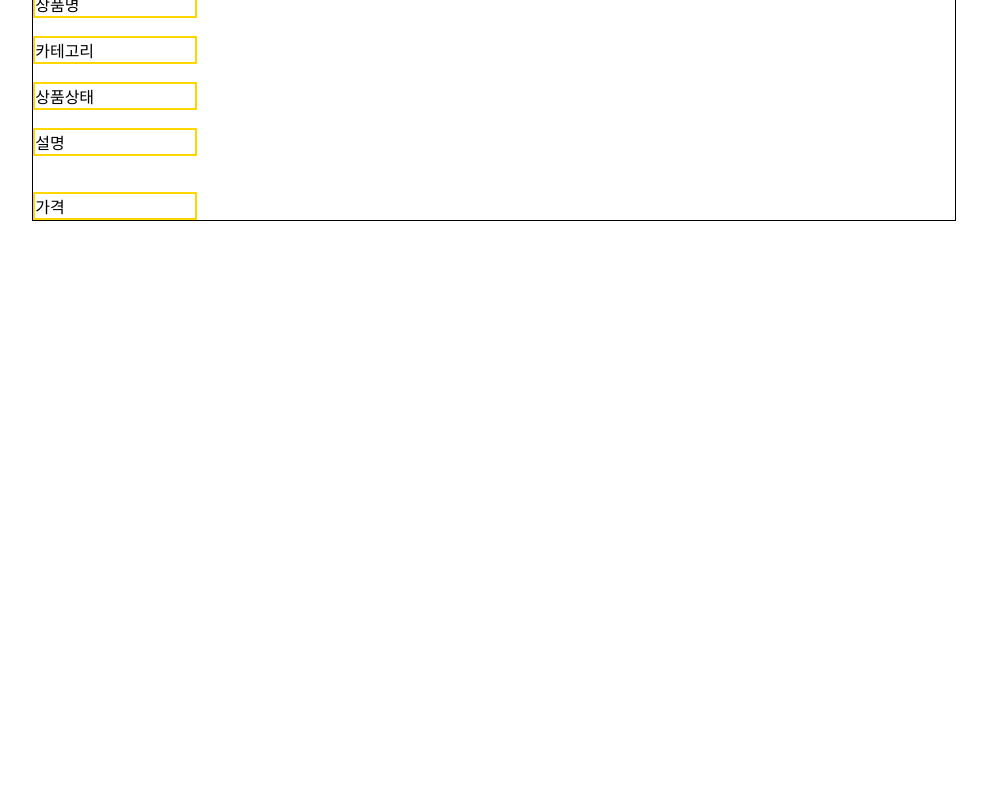
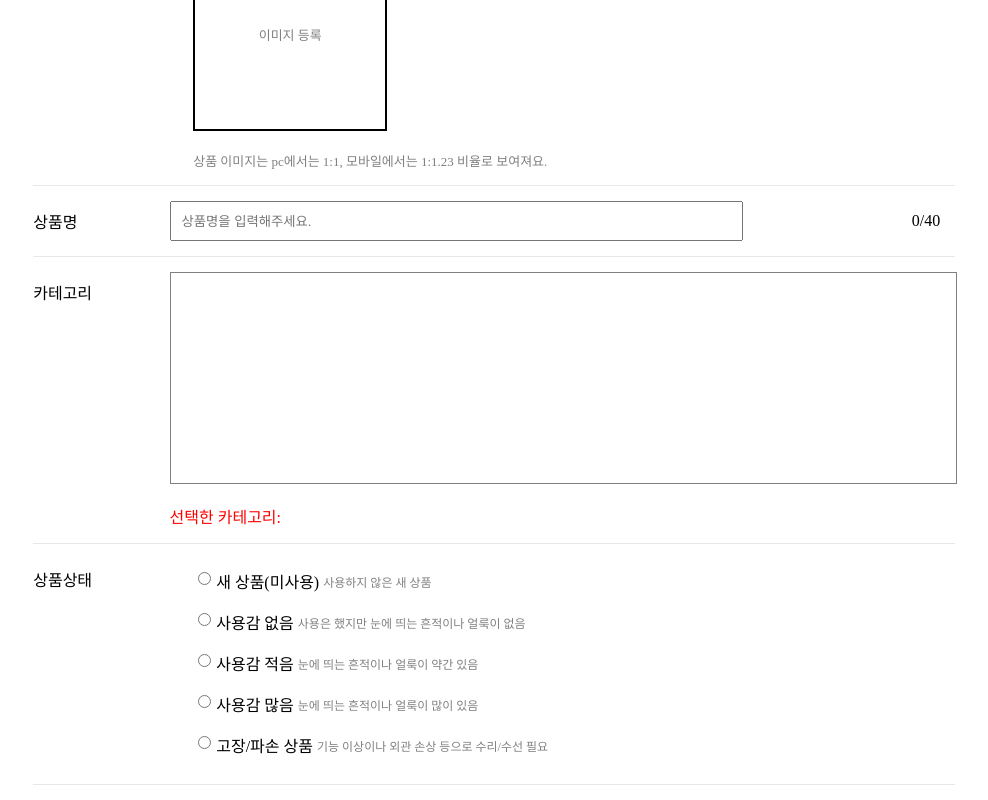
Before and after one commit to ejPark43/2024_Summer_WebCamp, a React (Create React App) app: page /create in a window 1280 px wide. Shown: the part 260-1060 px from the top of the page, without its empty margins (146-1134 px from the left). Before the commit the page ends 800 px from the top, so only its background shows below. Built offline with nearby package versions, Linux system fonts and the light colour scheme.

Commit message:
feat: 상품 등록 페이지 생성

```diff
--- a/package.json
+++ b/package.json
@@ -43,5 +43,8 @@
       "last 1 firefox version",
       "last 1 safari version"
     ]
+  },
+  "devDependencies": {
+    "@babel/plugin-transform-private-property-in-object": "^7.24.7"
   }
 }
--- a/src/components/CreateBody.jsx
+++ b/src/components/CreateBody.jsx
@@ -1,25 +1,88 @@
-import React from "react";
+import React, { useEffect, useState } from "react";
 import styled from "styled-components";
 function CreateBody() {
+  const [nameCounter, setNameCounter] = useState(0);
+  const writeName = (e) => {
+    setNameCounter(e.target.value.length);
+  };
+  const [describeField, setDescribeField] = useState(0);
+  const writeDescription = (e) => {
+    setDescribeField(e.target.value.length);
+  };
   return (
     <div>
       <MainBody>
         <div className="body-center">
-          <UploadImgBox>
+          <UploadImgBox className="box">
             <PartTitle>
               상품이미지 <span>(0/12)</span>
             </PartTitle>
-            <div className="img-box-upload">상품업로드</div>
+            <div className="img-box">
+              <div className="img-upload">이미지 등록</div>
+              상품 이미지는 pc에서는 1:1, 모바일에서는 1:1.23 비율로 보여져요.
+            </div>
           </UploadImgBox>
-          <PartTitle>상품명</PartTitle>
+          <div className="box name-box">
+            <PartTitle>상품명</PartTitle>
+            <div className="name-box-input">
+              <input
+                placeholder="상품명을 입력해주세요."
+                onChange={writeName}
+                maxLength={40} // 상품명 최대 길이 40글자
+              ></input>
+              <span>{nameCounter}/40</span>
+            </div>
+          </div>
+          <div className="box category-box">
+            <PartTitle>카테고리</PartTitle>
+            <div className="category">
+              <div className="category-select"></div>
+              <span>선택한 카테고리: </span>
+            </div>
+          </div>
+          <div className="box status-box">
+            <PartTitle>상품상태</PartTitle>
+            <RadioGroup>
+              <label>
+                <input type="radio" name="status" value="new" />새 상품(미사용){" "}
+                <span className="status-detail">사용하지 않은 새 상품</span>
+              </label>
+              <label>
+                <input type="radio" name="status" value="like-new" />
+                사용감 없음{" "}
+                <span>사용은 했지만 눈에 띄는 흔적이나 얼룩이 없음</span>
+              </label>
+              <label>
+                <input type="radio" name="status" value="used" />
+                사용감 적음 <span>눈에 띄는 흔적이나 얼룩이 약간 있음</span>
+              </label>
+              <label>
+                <input type="radio" name="status" value="worn" />
+                사용감 많음 <span>눈에 띄는 흔적이나 얼룩이 많이 있음</span>
+              </label>
+              <label>
+                <input type="radio" name="status" value="needs-repair" />
+                고장/파손 상품{" "}
+                <span>기능 이상이나 외관 손상 등으로 수리/수선 필요</span>
+              </label>
+            </RadioGroup>
+          </div>
+          <div className="box describe-box">
+            <PartTitle>설명</PartTitle>
+            <div className="describe-box-input">
+              <textarea
+                placeholder={`브랜드, 모델명, 구매 시기, 하자 유무 등 상품 설명을 최대한 자세히 적어주세요.
+전화번호, sns 계정 등 개인정보 입력은 제한될 수 있어요.
+안전하고 건전한 거래 환경을 위해 과학기술정보통신부, 한국인터넷증흥원과 번개장터(주)가 함께합니다.
+              `}
+                onChange={writeDescription}
+                maxLength={2000}
+              ></textarea>
+              <span>{describeField}/2000</span>
+            </div>
+          </div>
           <br />
-          <PartTitle>카테고리</PartTitle>
-          <br />
-          <PartTitle>상품상태</PartTitle>
-          <br />
-          <PartTitle>설명</PartTitle>
-          <br />
-          <br />
+
           <PartTitle>가격</PartTitle>
         </div>
       </MainBody>
@@ -38,24 +101,164 @@ const MainBody = styled.div`
     display: flex;
     width: 72%;
     height: 100%;
-    border: 1px solid black;
+    /* border: 1px solid black; */
 
     flex-direction: column;
+    .box {
+      padding-top: 15px;
+      padding-bottom: 15px;
+      /* margin-top: 15px;
+      margin-bottom: 15px; */
+      border-bottom: 1px solid #e8e8e8;
+    }
+    .name-box {
+      display: flex;
+      flex-direction: row;
+      border-radius: 1px;
+      justify-content: stretch;
+      .name-box-input {
+        display: flex;
+        justify-content: space-between;
+        width: 100%;
+        > input {
+          display: flex;
+          padding: 10px;
+          width: 70%;
+          outline: none !important;
+        }
+        > span {
+          display: flex;
+          /* border: 2px solid red; */
+          width: 40px;
+          align-items: center;
+          padding: 3px;
+          margin-left: 20px;
+        }
+      }
+    }
+    .category-box {
+      display: flex;
+
+      .category {
+        display: flex;
+
+        flex-direction: column;
+        width: 100%;
+        /* border: 2px solid green; */
+        .category-select {
+          border: 1px solid gray;
+          width: 100%;
+          height: 210px;
+          margin-bottom: 20px;
+        }
+        > span {
+          display: flex;
+          align-items: center;
+          color: red;
+          /* border: 2px solid red; */
+        }
+      }
+    }
+    .status-box {
+      /* border: 2px solid pink; */
+      display: flex;
+    }
+    .describe-box {
+      display: flex;
+      /* border: 2px solid red; */
+
+      .describe-box-input {
+        display: flex;
+        flex-direction: column;
+        width: 80%;
+        padding-top: 10px;
+        > textarea {
+          display: flex;
+          padding: 10px;
+          justify-content: start;
+          border: 1px solid gray;
+          resize: none; // textarea 크기 줄이는거 방지
+          outline: none;
+          height: 160px;
+          width: 100%;
+        }
+        > span {
+          /* border: 2px solid turquoise; */
+          display: flex;
+          justify-content: flex-end;
+          width: 102%; /// <<<< 나중에 수정
+        }
+      }
+    }
   }
 `;
+
 const UploadImgBox = styled.div`
   display: flex;
   flex-direction: row;
-  margin-top: 15px;
-  margin-bottom: 30px;
-  border: 2px solid red;
 
-  .img-box-upload {
+  /* border: 2px solid red; */
+
+  .img-box {
+    /* border: 2px solid blue; */
+    color: gray;
+    font-size: 13px;
+    padding-top: 10px;
+    .img-upload {
+      display: flex;
+      flex-direction: column;
+      justify-content: center;
+      align-items: center;
+      border: 2px solid black;
+      width: 190px;
+      height: 190px;
+      /* margin-top: 20px; */
+      margin-bottom: 20px;
+      cursor: pointer;
+    }
   }
+
   /* height: 200px; */
 `;
 const PartTitle = styled.div`
   display: flex;
   width: 160px;
-  border: 2px solid gold;
+  height: 40px;
+  align-items: center;
+  /* border: 2px solid gold; */
+  > span {
+    display: flex;
+    margin: 2px 3px;
+    font-size: 13px;
+    color: gray;
+  }
 `;
+const RadioGroup = styled.div`
+  display: flex;
+  padding: 10px;
+  padding-left: 0;
+  /* border: 2px solid lime; */
+  flex-direction: column;
+  gap: 15px;
+
+  label {
+    display: flex;
+    cursor: pointer;
+    /* border: 2px solid red; */
+    align-items: start; // 라디오 버튼... start로 해야 좀 중앙에 있는 것 같음.
+    input {
+      display: flex;
+      align-items: end;
+      /* text-align: end; */
+
+      margin-right: 5px;
+    }
+    > span {
+      display: flex;
+      /* margin-top: 4px; */
+      padding: 4px;
+      color: gray;
+      font-size: 12px;
+    }
+  }
+`;
```
Also changed, not shown: 1 other file (tests, documents, lock files or other folders).
